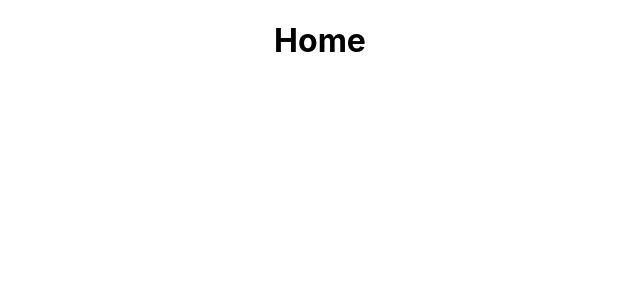
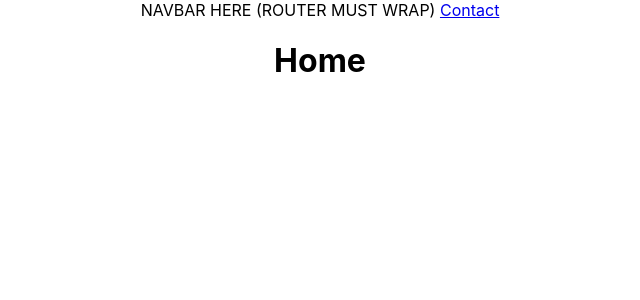
Before and after one commit to thegabe101/react-router-practice, a React (Create React App) app: page / in a window 1280 px wide. Shown: the top 300 px of the page, without its empty margins (320-960 px from the left). Built offline with nearby package versions, Linux system fonts and the light colour scheme.

Commit message:
sample navbar ref

```diff
--- a/src/App.js
+++ b/src/App.js
@@ -3,12 +3,13 @@
 import { Contact } from './pages/Contact';
 import { Menu } from './pages/Menu';
 import { Error } from './pages/Error';
-import { BrowserRouter as Router, Routes, Route } from 'react-router-dom';
+import { BrowserRouter as Router, Routes, Route, Link } from 'react-router-dom';
 
 function App() {
   return (
     <div className="App">
       <Router>
+        <div>NAVBAR HERE (ROUTER MUST WRAP) <Link to={'/contact'}>Contact</Link ></div>
         <Routes>
           <Route path='/' element={<Home />} />
           <Route path='/menu' element={<Menu />} />
```
